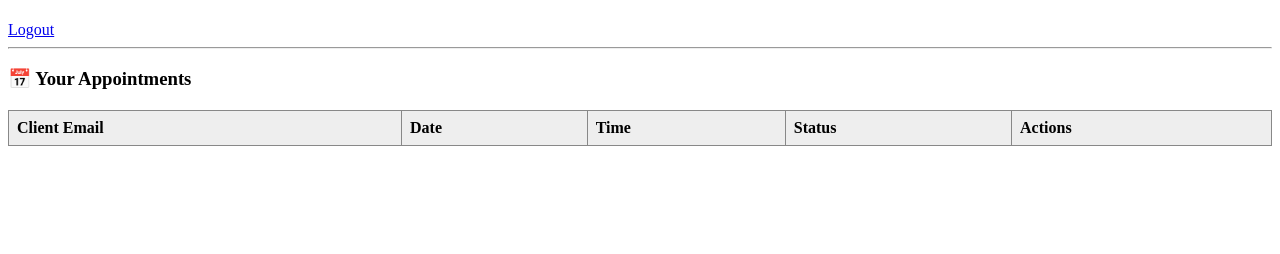
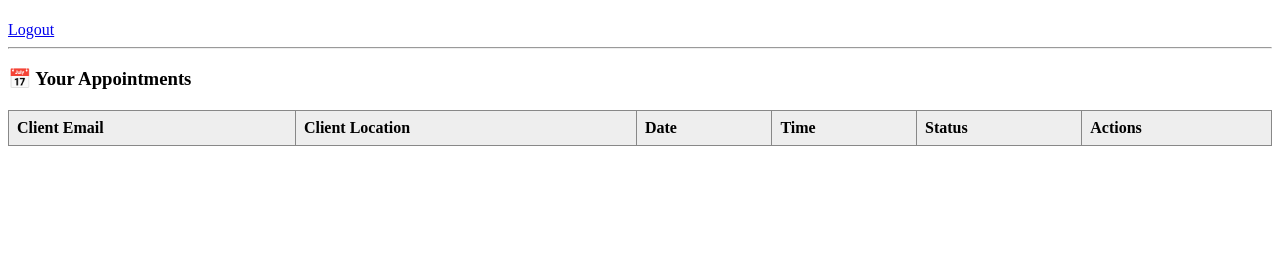
Before and after one commit to telladivyareddy/MehendiMagic, a Flask app: template templates/artist_dashboard.html in a window 1280 px wide. Shown: the part 46-300 px from the top of the page. Run offline with Flask 3, Linux system fonts and the light colour scheme; the template is opened without the code that fills it, so the values that code supplies are empty.

Commit message:
Fixed: artist dashboard once again again 2

```diff
--- a/app.py
+++ b/app.py
@@ -89,9 +89,15 @@ def artist_dashboard():
     if 'user' in session and session['user']['role'] == 'artist':
         artist_email = session['user']['email']
         appointments = get_appointments_for_artist(artist_email)
+
+        # Get all clients' data
+        from models.db import get_user_by_email
+        for appt in appointments:
+            client = get_user_by_email(appt['client_email'])
+            appt['client_location'] = client.get('location', 'Not Provided')
+
         return render_template('artist_dashboard.html', user=session['user'], appointments=appointments)
     return redirect(url_for('login'))
-
 
 
 @app.route('/logout')
@@ -117,28 +123,43 @@ def book_appointment():
     save_appointment(client_email, artist_email, date, time, status, appointment_id)
 
     # Optional: send SNS notification
-    send_booking_confirmation(client_email, artist_email, date, time)
+    #send_booking_confirmation(client_email, artist_email, date, time)
 
     return redirect(url_for('client_dashboard'))
 
 
-
-
+from models.sns import send_booking_confirmation
 
 @app.route('/update_status', methods=['POST'])
 def update_status():
     if 'user' in session and session['user']['role'] == 'artist':
         appointment_id = request.form['appointment_id']
-        new_status = request.form['status']
+        new_status = request.form['new_status']
 
+        # Fetch the appointment details (for email content)
+        response = appointments_table.get_item(Key={'appointment_id': appointment_id})
+        appointment = response.get('Item', {})
+
+        # Update the status
         appointments_table.update_item(
             Key={'appointment_id': appointment_id},
             UpdateExpression='SET #s = :status',
             ExpressionAttributeNames={'#s': 'status'},
             ExpressionAttributeValues={':status': new_status}
         )
+
+        # ✅ Only send confirmation email if accepted
+        if new_status == 'accepted':
+            send_booking_confirmation(
+                appointment['client_email'],
+                appointment['artist_email'],
+                appointment['date'],
+                appointment['time']
+            )
+
         return redirect(url_for('artist_dashboard'))
     return redirect(url_for('login'))
+
 
 @app.route('/admin_dashboard')
 def admin_dashboard():
--- a/templates/artist_dashboard.html
+++ b/templates/artist_dashboard.html
@@ -29,6 +29,7 @@
 <table>
     <tr>
         <th>Client Email</th>
+        <th>Client Location</th>
         <th>Date</th>
         <th>Time</th>
         <th>Status</th>
@@ -37,6 +38,7 @@
     {% for appointment in appointments %}
     <tr>
         <td>{{ appointment.client_email }}</td>
+        <td>{{ appointment.client_location or 'Not Provided' }}</td>
         <td>{{ appointment.date }}</td>
         <td>{{ appointment.time }}</td>
         <td>{{ appointment.status }}</td>
```
